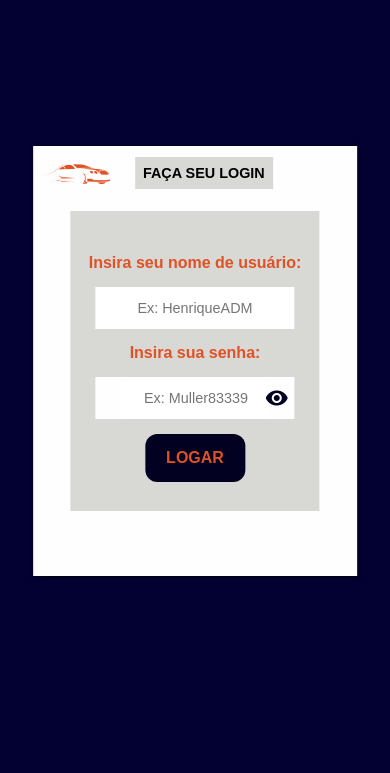
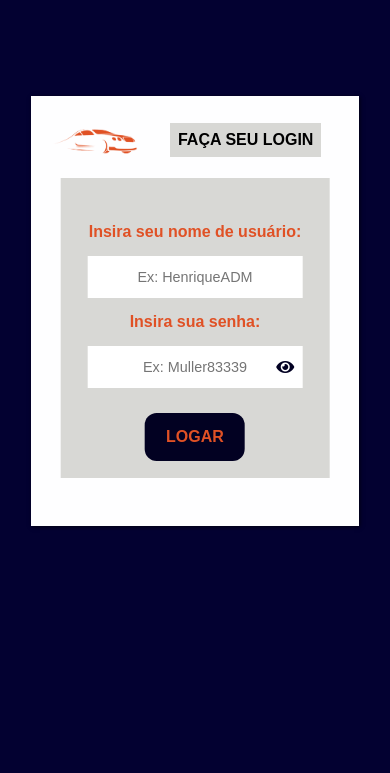
Before and after one commit to Gabriel740G/Auto-Moto-Escola, a plain HTML site: page login/login.html in a window 390 px wide. Shown: the part 71-844 px from the top of the page. Drawn offline with Linux system fonts and the light colour scheme.

Commit message:
Add files via upload

```diff
--- a/login/login.css
+++ b/login/login.css
@@ -92,6 +92,16 @@ body {
         margin-left: -100vw;
     }
 
+    #login {
+        width: 120px;
+        text-align: center;
+        padding: 5px;
+    }
+
+    #form-login {
+        margin-top: 40px;
+    }
+
     @keyframes showSidebar {
         from {
             margin-left: -100vw;
@@ -106,20 +116,17 @@ body {
 
 #form-login {
     background-color: var(--white);
-    height: 80vh;
-    width: 83vw;
-    margin-top: 2.6%;
+    height: 80%;
+    width: 84%;
     text-align: center;
     box-shadow: 1px 1px 4px rgba(0, 0, 0, 0.664);
     position: absolute;
-    top: 50%;
-    left: 50%;
-    transform: translate(-50%, -50%);
+    top: 15%;
+    left: 8%;
 }
 
 #header-login {
     display: flex;
-    flex-direction: row;
     justify-content: space-evenly;
     align-items: center;
     transform: translateX(-19%);
@@ -136,10 +143,10 @@ body {
 
 #form-campos {
     background-color: var(--gray);
-    width: 64vw;
-    height: 57vh;
+    width: 82%;
+    height: 72%;
     position: absolute;
-    top: 50%;
+    top: 54%;
     left: 50%;
     transform: translate(-50%, -50%);
 }
@@ -149,7 +156,7 @@ form {
     flex-direction: column;
     align-items: center;
     gap: 15px;
-    margin-top: 9%;
+    margin-top: 7%;
 }
 
 .form-label {
@@ -163,12 +170,8 @@ form {
     border: none;
     text-align: center;
     padding: 13px;
-    font-size: 1.1em;
+    font-size: 16px;
     width: 60%;
-}
-
-.campos:focus {
-    outline: none;
 }
 
 #campo-senha {
@@ -176,24 +179,24 @@ form {
     align-items: center;
     justify-content: center;
     gap: 20px;
-    width: 60%;
-    background-color: var(--white);
+    width: 100%;
 }
 
-#senha {
-    width: 75%;
-}
-
-.btn-ver_senha {
+.btn-senha {
     background-color: transparent;
     border: none;
     color: var(--darkblue);
     cursor: pointer;
-    margin-right: -10%;
+    position: absolute;
+    right: 202px;
 }
 
-.btn-ver_senha:hover {
+.btn-senha:hover {
     color: var(--orange);
+}
+
+.btn-senha .fa {
+    font-size: 18px;
 }
 
 #btn-ocultar {
@@ -209,7 +212,8 @@ form {
     border-radius: 12px;
     padding: 15px;
     cursor: pointer;
-    font-size: 1em;
+    font-size: 16px;
+    transform: translateY(20px);
 }
 
 #btn-login:hover {
--- a/login/login.html
+++ b/login/login.html
@@ -5,22 +5,27 @@
     <meta http-equiv="X-UA-Compatible" content="IE=edge">
     <meta name="viewport" content="width=device-width, initial-scale=1.0">
     <link rel="stylesheet" href="login.css">
+    <link rel="shortcut icon" href="../imagens/logo.png" type="image/x-icon">
     <link rel="stylesheet" href="media-query.css">
-    <link href="https://fonts.googleapis.com/icon?family=Material+Icons" rel="stylesheet">
-    <link rel="shortcut icon" href="../imagens/logo.png" type="image/x-icon">
+    <link rel="stylesheet" href="https://use.fontawesome.com/releases/v5.15.4/css/solid.css">
+    <link rel="stylesheet" href="https://use.fontawesome.com/releases/v5.15.4/css/fontawesome.css">
     <title>Auto Moto Escola Barueri</title>
 </head>
 <body>
     <header class="header" id="header">
         <button class="btn_icon_header" onclick="toggleSidebar()">
-            <i class="material-icons">menu</i>
+            <svg xmlns="http://www.w3.org/2000/svg" width="16" height="16" fill="currentColor" class="bi bi-list" viewBox="0 0 16 16">
+                <path fill-rule="evenodd" d="M2.5 12a.5.5 0 0 1 .5-.5h10a.5.5 0 0 1 0 1H3a.5.5 0 0 1-.5-.5m0-4a.5.5 0 0 1 .5-.5h10a.5.5 0 0 1 0 1H3a.5.5 0 0 1-.5-.5m0-4a.5.5 0 0 1 .5-.5h10a.5.5 0 0 1 0 1H3a.5.5 0 0 1-.5-.5"/>
+              </svg>
         </button>
         <div class="logo_header">
             <img src="../imagens/logo.png" class="img_logo_header" alt="logo">
         </div>
         <nav class="navigation_header">
             <button class="btn_icon_header" onclick="toggleSidebar()">
-                <i class="material-icons">close</i>
+                <svg xmlns="http://www.w3.org/2000/svg" width="16" height="16" fill="currentColor" class="bi bi-x" viewBox="0 0 16 16">
+                    <path d="M4.646 4.646a.5.5 0 0 1 .708 0L8 7.293l2.646-2.647a.5.5 0 0 1 .708.708L8.707 8l2.647 2.646a.5.5 0 0 1-.708.708L8 8.707l-2.646 2.647a.5.5 0 0 1-.708-.708L7.293 8 4.646 5.354a.5.5 0 0 1 0-.708"/>
+                  </svg>
             </button>
             <a href="../home/index.html">Home</a>
             <a href="../sobre/sobre.html">Sobre nós</a>
@@ -36,18 +41,18 @@
             <div id="form-campos">
                 <form action="" method="post">
                     <label for="usuario" class="form-label">Insira seu nome de usuário:</label>
-                    <input type="text" id="usuario" class="campos" placeholder="Ex: HenriqueADM" required>
+                    <input type="text" id="usuario" class="campos" placeholder="Ex: HenriqueADM"  maxlength="12" required>
 
                     <label for="senha" class="form-label">Insira sua senha:</label>
                     <div id="campo-senha">
-                        <input type="password" id="senha" class="campos" placeholder="Ex: Muller83339" required>
+                        <input type="password" id="senha" class="campos" placeholder="Ex: Muller83339" maxlength="8" required>
 
-                        <button type="button" class="btn-ver_senha" id="btn-visivel" onclick="VerSenha()">
-                            <i class="material-icons">visibility</i>
+                        <button type="button" class="btn-senha" id="btn-visivel" onclick="VerSenha()">
+                            <span class="fa fa-eye"></span>
                         </button>
 
-                        <button type="button" class="btn-ver_senha" id="btn-ocultar" onclick="OcultarSenha()">
-                            <i class="material-icons">visibility_off</i>
+                        <button type="button" class="btn-senha" id="btn-ocultar" onclick="OcultarSenha()">
+                            <span class="fa fa-eye-slash"></span>
                         </button>
                     </div>
 
--- a/login/media-query.css
+++ b/login/media-query.css
@@ -1,26 +1,20 @@
 @media screen and (max-width: 768px) {
-    #login {
-        width: 120px;
-        text-align: center;
-        padding: 5px;
-    }
-
     #form-login {
         height: 430px;
     }
 
     #header-login {
-        padding: 10px;
-        margin-left: 9%;
-        margin-top: -1%;
+        margin: 20px;
+        gap: 20px;
+        transform: translateX(-12px);
     }
 
     #img-carro {
-        width: 30%;
+        width: 100px;
     }
 
     #texto-login {
-        font-size: .9em;
+        font-size: 16px;
         margin-right: 0;
     }
 
@@ -41,13 +35,17 @@
         width: 80%;
     }
 
-    #campo-senha {
-        width: 80%;
-        gap: 10px;
+    .btn-senha {
+        position: absolute;
+        right: 35px;
     }
 
-    .btn-ver_senha {
-        margin-left: -8%;
-        margin-top: 2%;
+    .btn-senha .fa {
+        font-size: 16px;
     }
+
+    #btn-login {
+        transform: translateY(10px);
+    }
+
 }
```
